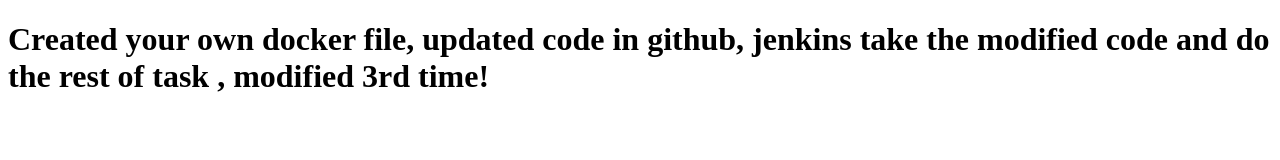
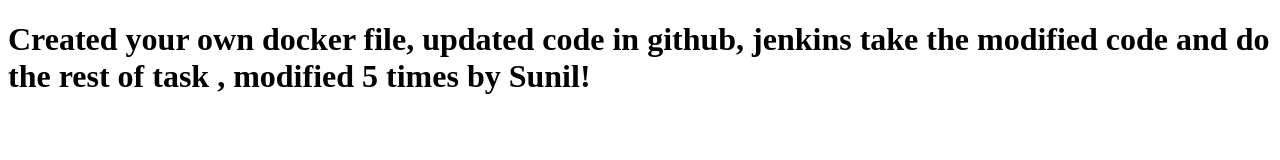
Before and after one commit to singhsunilprahlad/test, a plain HTML site: page index.html in a window 1280 px wide. Drawn offline with Linux system fonts and the light colour scheme.

Commit message:
updated by Naveen

```diff
--- a/index.html
+++ b/index.html
@@ -8,6 +8,6 @@
 </head>
 
 <body>
-  <h1> Created your own docker file, updated code in github, jenkins take the modified code and do the rest of task , modified 3rd time!</h1>
+  <h1> Created your own docker file, updated code in github, jenkins take the modified code and do the rest of task , modified 5 times by Sunil!</h1>
 </body>
 </html>
```
